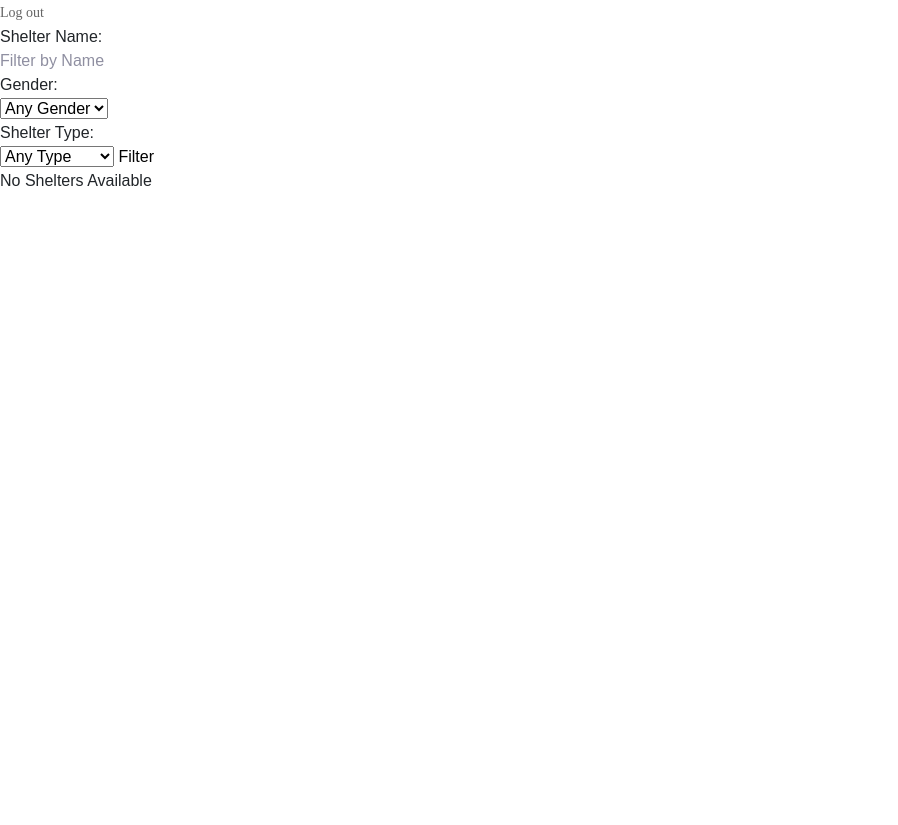
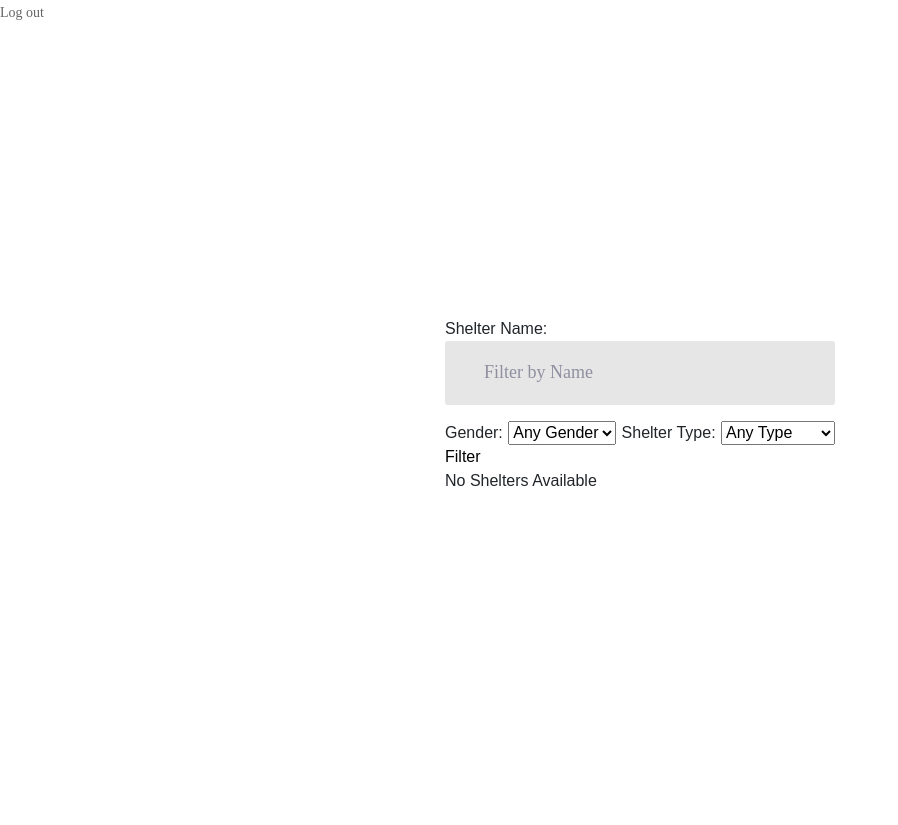
Before and after one commit to vivianthiebaut/shelterfinder_web, a Django app: page /home/ in a window 1280 px wide. Shown: the whole page, without its empty margins (0-898 px from the left). Before the commit the page ends 186 px from the top, so only its background shows below. Run offline with Django 3.2, Linux system fonts and the light colour scheme; the visitor is signed in with stand-in values (Sample User, id 1); data that the repository does not hold is empty; some libraries are stand-ins or nearby versions; some web fonts are replaced.

Commit message:
Shelter App beautified commit

```diff
--- a/Shelter/templates/Shelter/home.html
+++ b/Shelter/templates/Shelter/home.html
@@ -1,18 +1,24 @@
 {% extends 'base.html' %}
 {% block content %}
- <style>
+<a href="/logout">
+    Log out
+</a>
+<div class="limiter">
+		<div class="container-login100">
+			<div class="wrap-login100 p-t-50 p-b-90">
+<style>
        #map {
         height: 400px;
         width: 100%;
        }
  </style>
 
-<a href="/logout">
-    Log out
-</a>
-<form method="GET" action="/home/">
+
+<form class ="login100-form validate-form flex-sb flex-w" method="GET" action="/home/">
     <label for="name">Shelter Name: </label>
-    <input type="text" name="name" placeholder="Filter by Name" id="name"/>
+    <div class="wrap-input100 validate-input m-b-16" data-validate = "Username is required">
+        <input class="input100" type="text" name="name" placeholder="Filter by Name" id="name"/>
+    </div>
     <label for="gender">Gender: </label>
     <select name="gender" id="gender">
         <option value="">
@@ -121,5 +127,5 @@
     <script async defer
     src="https://maps.googleapis.com/maps/api/js?key=AIzaSyCohpOhVwOIHH5FniI_w_sOKn0d3FACjpA&callback=initMap">
     </script>
-
+            </div></div></div>
 {% endblock %}
```
